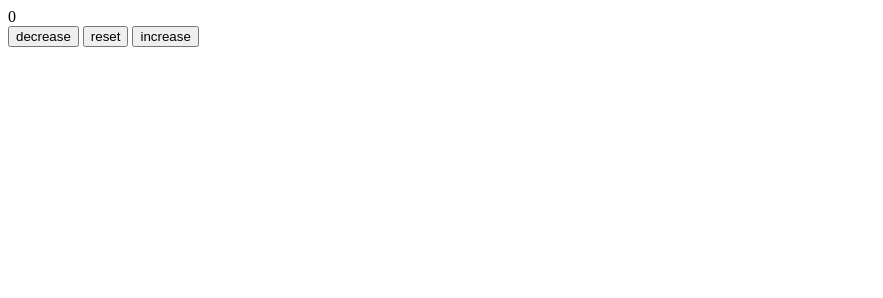
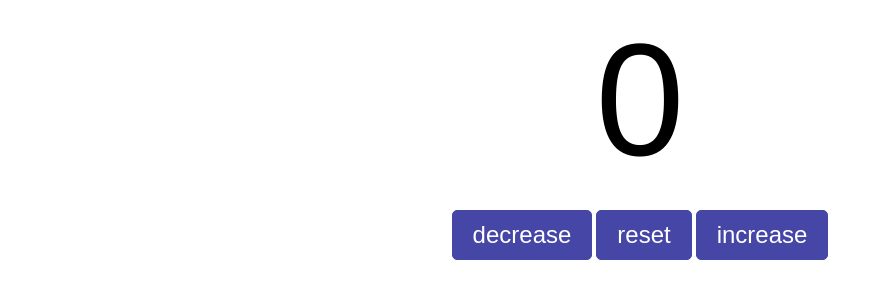
Before and after one commit to moyooyeniyi/Counter-program, a plain HTML site: page index.html in a window 1280 px wide. Shown: the whole page, without its empty margins (0-883 px from the left). Drawn offline with Linux system fonts and the light colour scheme.

Commit message:
Styled with CSS

```diff
--- a/index.html
+++ b/index.html
@@ -4,15 +4,15 @@
   <meta charset="UTF-8">
   <meta name="viewport" content="width=device-width, initial-scale=1.0">
   <title>Document</title>
-  <link rel="stylesheet" href="style.css">
+  <link rel="stylesheet" href="styles.css">
 </head>
 <body>
 
   <label id="count-label">0</label><br>
   <div id="btnContainer">
-    <button id="decrease-btn">decrease</button>
-    <button id="resetBtn">reset</button>
-    <button id="increaseBtn">increase</button>
+    <button id="decrease-btn" class="buttons">decrease</button>
+    <button id="resetBtn" class="buttons">reset</button>
+    <button id="increaseBtn" class="buttons">increase</button>
   </div>
 
   <script src="index.js"></script>
--- a/styles.css
+++ b/styles.css
@@ -0,0 +1,25 @@
+#count-label{
+  display: block;
+  text-align: center;
+  font-size: 10em;
+  font-family: Helvetica;
+}
+
+#btnContainer{
+  text-align: center;
+}
+
+.buttons{
+  padding: 10px 20px;
+  font-size: 1.5em;
+  color: white;
+  background: rgb(70, 70, 167);
+  border: 1px solid rgb(70, 70, 167);
+  border-radius: 5px;
+  cursor: pointer;
+  transition: backgroud-color 0.25s;
+}
+
+.buttons:hover{
+  background-color: rgb(140, 140, 179);
+}
```
